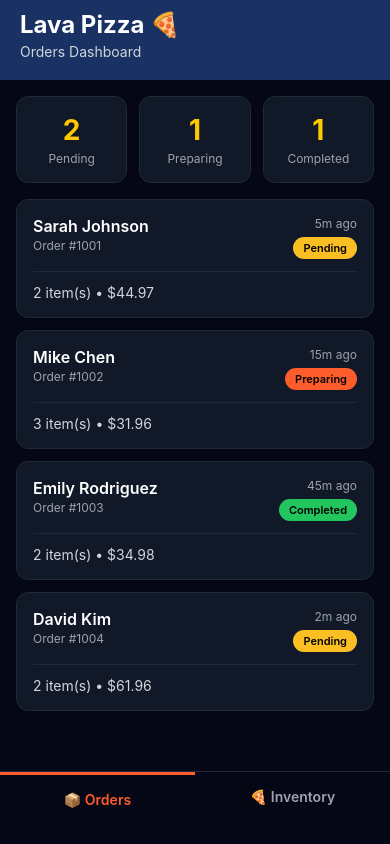
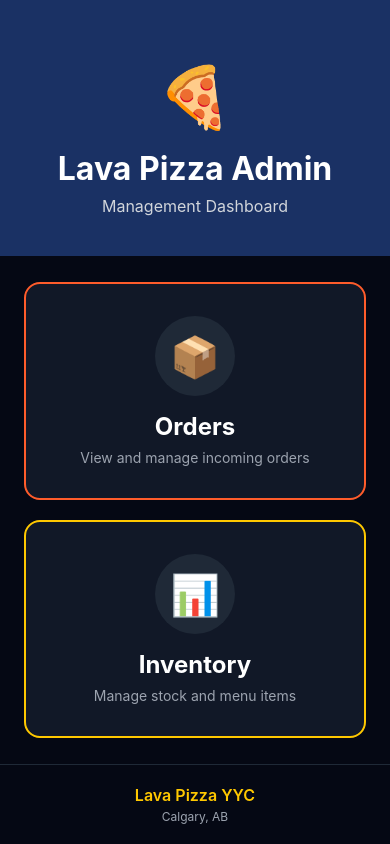
Before and after one commit to deepindersingh09/lava-pizza-admin, a React Native app: screen / in a window 390 px wide. Built offline with nearby package versions, Linux system fonts and the light colour scheme.

Commit message:
Added some stuff

```diff
--- a/App.js
+++ b/App.js
@@ -1,19 +1,74 @@
-import React, { useState } from 'react';
-import { StyleSheet, View, SafeAreaView, StatusBar } from 'react-native';
+import React, { useState, useEffect, useCallback } from 'react';
+import { StyleSheet, View, SafeAreaView, StatusBar, TouchableOpacity, Text } from 'react-native';
+import * as SplashScreen from 'expo-splash-screen';
+import HomeScreen from './screens/HomeScreen';
 import OrdersScreen from './screens/OrdersScreen';
 import InventoryScreen from './screens/InventoryScreen';
-import TabBar from './components/TabBar';
+
+// Keep the splash screen visible while we fetch resources
+SplashScreen.preventAutoHideAsync();
 
 export default function App() {
-  const [activeTab, setActiveTab] = useState('orders');
+  const [currentScreen, setCurrentScreen] = useState('home');
+  const [appIsReady, setAppIsReady] = useState(false);
+
+  useEffect(() => {
+    async function prepare() {
+      try {
+        // Simulate loading resources
+        await new Promise(resolve => setTimeout(resolve, 2000));
+      } catch (e) {
+        console.warn(e);
+      } finally {
+        setAppIsReady(true);
+      }
+    }
+
+    prepare();
+  }, []);
+
+  const onLayoutRootView = useCallback(async () => {
+    if (appIsReady) {
+      await SplashScreen.hideAsync();
+    }
+  }, [appIsReady]);
+
+  if (!appIsReady) {
+    return null;
+  }
+
+  const renderScreen = () => {
+    switch (currentScreen) {
+      case 'home':
+        return <HomeScreen onNavigate={setCurrentScreen} />;
+      case 'orders':
+        return <OrdersScreen />;
+      case 'inventory':
+        return <InventoryScreen />;
+      default:
+        return <HomeScreen onNavigate={setCurrentScreen} />;
+    }
+  };
 
   return (
-    <SafeAreaView style={styles.container}>
+    <SafeAreaView style={styles.container} onLayout={onLayoutRootView}>
       <StatusBar barStyle="light-content" backgroundColor="#1A3164" />
+
+      {/* Back Button - only show when not on home */}
+      {currentScreen !== 'home' && (
+        <View style={styles.backButtonContainer}>
+          <TouchableOpacity
+            style={styles.backButton}
+            onPress={() => setCurrentScreen('home')}
+          >
+            <Text style={styles.backButtonText}>← Back to Home</Text>
+          </TouchableOpacity>
+        </View>
+      )}
+
       <View style={styles.content}>
-        {activeTab === 'orders' ? <OrdersScreen /> : <InventoryScreen />}
+        {renderScreen()}
       </View>
-      <TabBar activeTab={activeTab} onTabChange={setActiveTab} />
     </SafeAreaView>
   );
 }
@@ -26,4 +81,17 @@ const styles = StyleSheet.create({
   content: {
     flex: 1,
   },
+  backButtonContainer: {
+    backgroundColor: '#0B1020',
+    borderBottomWidth: 1,
+    borderBottomColor: '#1F2937',
+  },
+  backButton: {
+    padding: 16,
+  },
+  backButtonText: {
+    color: '#FF5C2B',
+    fontSize: 16,
+    fontWeight: '600',
+  },
 });
--- a/app.json
+++ b/app.json
@@ -1,32 +1,32 @@
 {
   "expo": {
-    "name": "lava-pizza-admin",
+    "name": "Lava Pizza Admin",
     "slug": "lava-pizza-admin",
     "version": "1.0.0",
     "orientation": "portrait",
     "icon": "./assets/icon.png",
-    "userInterfaceStyle": "light",
-    "newArchEnabled": true,
+    "userInterfaceStyle": "dark",
     "splash": {
-      "image": "./assets/splash-icon.png",
+      "image": "./splash.png",
       "resizeMode": "contain",
-      "backgroundColor": "#ffffff"
+      "backgroundColor": "#000000"
     },
+    "assetBundlePatterns": [
+      "**/*"
+    ],
     "ios": {
-      "supportsTablet": true
+      "supportsTablet": true,
+      "bundleIdentifier": "com.lavapizza.admin"
     },
     "android": {
       "adaptiveIcon": {
         "foregroundImage": "./assets/adaptive-icon.png",
-        "backgroundColor": "#ffffff"
+        "backgroundColor": "#000000"
       },
-      "edgeToEdgeEnabled": true
+      "package": "com.lavapizza.admin"
     },
     "web": {
       "favicon": "./assets/favicon.png"
-    },
-    "plugins": [
-      "expo-router"
-    ]
+    }
   }
 }
--- a/package.json
+++ b/package.json
@@ -13,6 +13,7 @@
     "@react-navigation/native-stack": "^7.6.3",
     "expo": "~54.0.25",
     "expo-router": "~6.0.15",
+    "expo-splash-screen": "~31.0.11",
     "expo-status-bar": "~3.0.8",
     "firebase": "^12.6.0",
     "react": "19.1.0",
--- /dev/null
+++ b/screens/HomeScreen.js
@@ -0,0 +1,142 @@
+import React from 'react';
+import {
+  StyleSheet,
+  View,
+  Text,
+  TouchableOpacity,
+  Image,
+} from 'react-native';
+
+export default function HomeScreen({ onNavigate }) {
+  return (
+    <View style={styles.container}>
+      {/* Header */}
+      <View style={styles.header}>
+        <Text style={styles.logo}>🍕</Text>
+        <Text style={styles.title}>Lava Pizza Admin</Text>
+        <Text style={styles.subtitle}>Management Dashboard</Text>
+      </View>
+
+      {/* Main Menu */}
+      <View style={styles.menuContainer}>
+        <TouchableOpacity
+          style={[styles.menuButton, styles.ordersButton]}
+          onPress={() => onNavigate('orders')}
+        >
+          <View style={styles.iconContainer}>
+            <Text style={styles.icon}>📦</Text>
+          </View>
+          <Text style={styles.buttonTitle}>Orders</Text>
+          <Text style={styles.buttonSubtitle}>
+            View and manage incoming orders
+          </Text>
+        </TouchableOpacity>
+
+        <TouchableOpacity
+          style={[styles.menuButton, styles.inventoryButton]}
+          onPress={() => onNavigate('inventory')}
+        >
+          <View style={styles.iconContainer}>
+            <Text style={styles.icon}>📊</Text>
+          </View>
+          <Text style={styles.buttonTitle}>Inventory</Text>
+          <Text style={styles.buttonSubtitle}>
+            Manage stock and menu items
+          </Text>
+        </TouchableOpacity>
+      </View>
+
+      {/* Footer */}
+      <View style={styles.footer}>
+        <Text style={styles.footerText}>Lava Pizza YYC</Text>
+        <Text style={styles.footerSubtext}>Calgary, AB</Text>
+      </View>
+    </View>
+  );
+}
+
+const styles = StyleSheet.create({
+  container: {
+    flex: 1,
+    backgroundColor: '#050814',
+  },
+  header: {
+    backgroundColor: '#1A3164',
+    paddingTop: 60,
+    paddingBottom: 40,
+    alignItems: 'center',
+  },
+  logo: {
+    fontSize: 60,
+    marginBottom: 16,
+  },
+  title: {
+    fontSize: 32,
+    fontWeight: 'bold',
+    color: '#FFFFFF',
+    marginBottom: 8,
+  },
+  subtitle: {
+    fontSize: 16,
+    color: '#D1D5DB',
+  },
+  menuContainer: {
+    flex: 1,
+    padding: 24,
+    justifyContent: 'center',
+    gap: 20,
+  },
+  menuButton: {
+    borderRadius: 16,
+    padding: 32,
+    alignItems: 'center',
+    borderWidth: 2,
+  },
+  ordersButton: {
+    backgroundColor: '#111827',
+    borderColor: '#FF5C2B',
+  },
+  inventoryButton: {
+    backgroundColor: '#111827',
+    borderColor: '#FFC800',
+  },
+  iconContainer: {
+    width: 80,
+    height: 80,
+    borderRadius: 40,
+    backgroundColor: '#1F2937',
+    justifyContent: 'center',
+    alignItems: 'center',
+    marginBottom: 16,
+  },
+  icon: {
+    fontSize: 40,
+  },
+  buttonTitle: {
+    fontSize: 24,
+    fontWeight: 'bold',
+    color: '#FFFFFF',
+    marginBottom: 8,
+  },
+  buttonSubtitle: {
+    fontSize: 14,
+    color: '#9CA3AF',
+    textAlign: 'center',
+  },
+  footer: {
+    padding: 20,
+    alignItems: 'center',
+    borderTopWidth: 1,
+    borderTopColor: '#1F2937',
+  },
+  footerText: {
+    fontSize: 16,
+    fontWeight: '600',
+    color: '#FFC800',
+  },
+  footerSubtext: {
+    fontSize: 12,
+    color: '#9CA3AF',
+    marginTop: 4,
+  },
+});
--- a/screens/InventoryScreen.js
+++ b/screens/InventoryScreen.js
@@ -60,10 +60,10 @@ export default function InventoryScreen() {
   return (
     <View style={styles.container}>
       {/* Header */}
-      <View style={styles.header}>
-        <Text style={styles.headerTitle}> Lava Pizza 🍕</Text>
-        <Text style={styles.headerSubtitle}>Inventory Management</Text>
-      </View>
+<View style={styles.header}>
+  <Text style={styles.headerTitle}>📊 Inventory Management</Text>
+  <Text style={styles.headerSubtitle}>Manage stock levels</Text>
+</View>
 
       {/* Quick Stats */}
       <View style={styles.statsContainer}>
--- a/screens/OrdersScreen.js
+++ b/screens/OrdersScreen.js
@@ -107,11 +107,11 @@ export default function OrdersScreen() {
 
   return (
     <View style={styles.container}>
-      {/* Header */}
-      <View style={styles.header}>
-        <Text style={styles.headerTitle}>Lava Pizza 🍕 </Text>
-        <Text style={styles.headerSubtitle}>Orders Dashboard</Text>
-      </View>
+     {/* Header */}
+<View style={styles.header}>
+  <Text style={styles.headerTitle}>📦 Orders Dashboard</Text>
+  <Text style={styles.headerSubtitle}>Manage incoming orders</Text>
+</View>
 
       {/* Stats */}
       <View style={styles.statsContainer}>
```
Also changed, not shown: splash.png (added), 1 other file (tests, documents, lock files or other folders).
